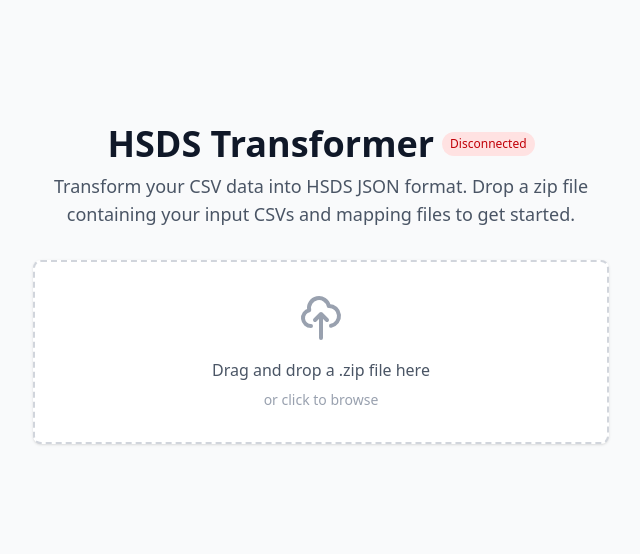
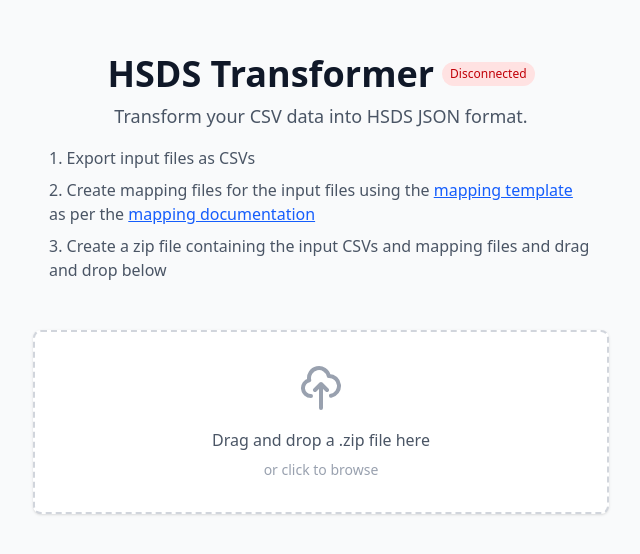
Before and after one commit to stevensblueprint/hsds-transformer-ui, a React (Vite) app: page / in a window 1280 px wide. Shown: the part 116-670 px from the top of the page, without its empty margins (319-959 px from the left). Built offline with nearby package versions, Linux system fonts and the light colour scheme; no server answers.

Commit message:
added to do list and links to UI

```diff
--- a/src/App.tsx
+++ b/src/App.tsx
@@ -183,9 +183,30 @@ function App() {
             )}
           </div>
           <p className="text-lg text-gray-600">
-            Transform your CSV data into HSDS JSON format. Drop a zip file
-            containing your input CSVs and mapping files to get started.
+            Transform your CSV data into HSDS JSON format.
           </p>
+          <ol className="p-4 text-left text-md text-gray-600 list-decimal list-inside space-y-2">
+            <li>Export input files as CSVs</li>
+            <li>Create mapping files for the input files using the{" "}
+              <a
+                href="https://docs.google.com/spreadsheets/d/1pE8kLsQlLfoGgRzWLNGZdPUmspjFaLSp2S65b-ds2E4/edit?usp=sharing"
+                target="_blank"
+                rel="noopener noreferrer"
+                className="text-blue-600 underline hover:text-blue-800"
+              >
+              mapping template
+              </a>
+              {" "}as per the <a
+                href="https://docs.google.com/document/d/1TEvuGkecCbyyGD8xI6ROholbTnlC-m260hQNx-BqP2w/edit?tab=t.rohtmfo1978"
+                target="_blank"
+                rel="noopener noreferrer"
+                className="text-blue-600 underline hover:text-blue-800"
+              >
+              mapping documentation
+              </a>
+              </li>
+            <li>Create a zip file containing the input CSVs and mapping files and drag and drop below</li>
+          </ol>
         </div>
 
         {/* File Drop Zone */}
```
